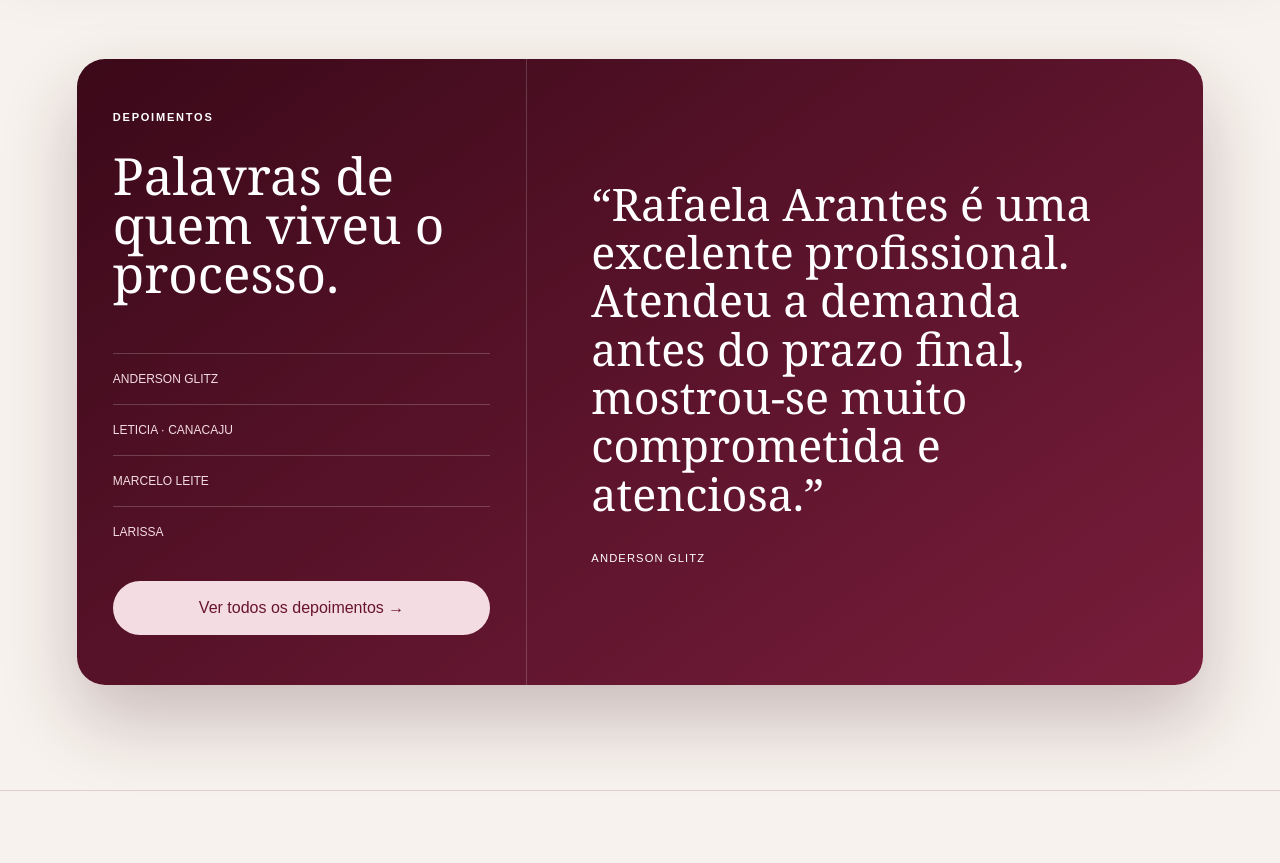
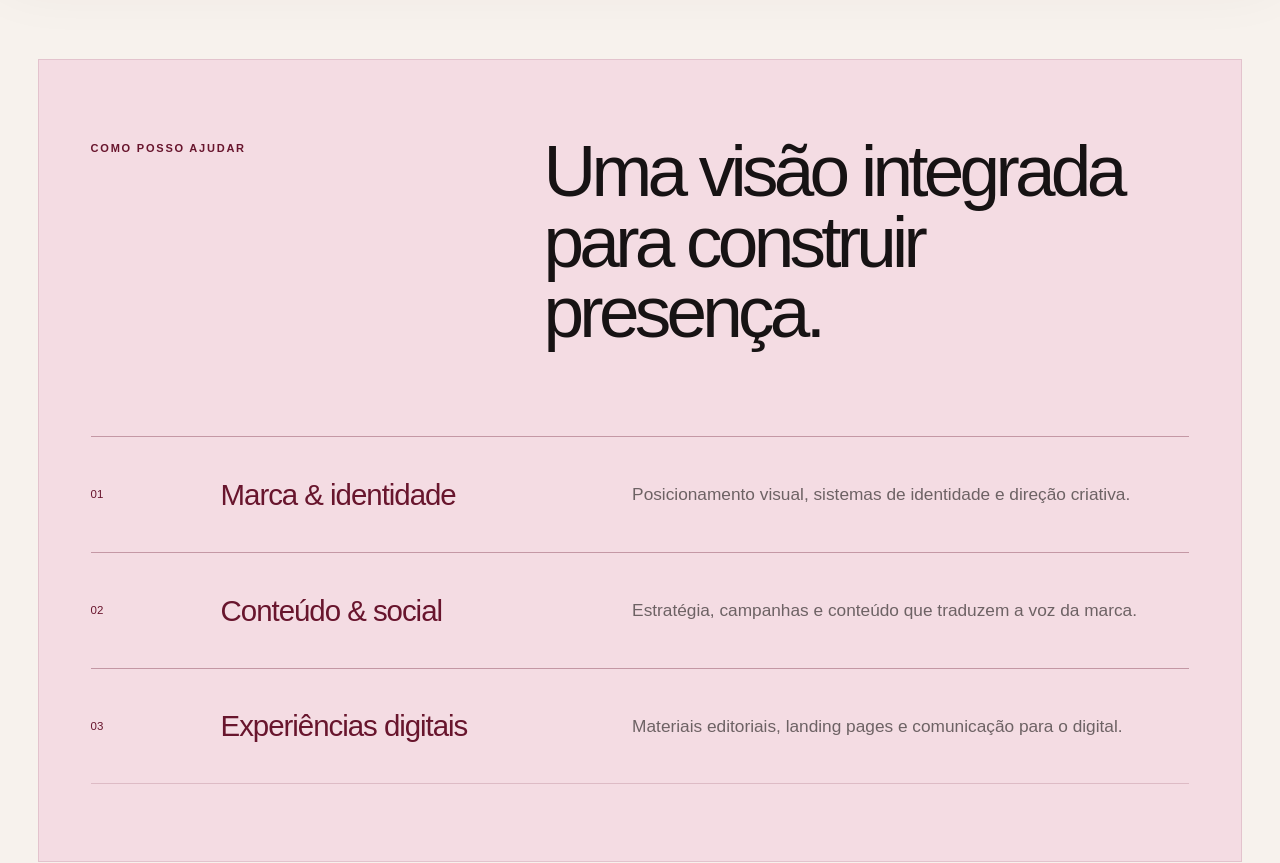
Before and after one commit to rafaarantess/portfolio-rafaela, a Next.js app: page / in a window 1280 px wide. Shown: the part 2500-3363 px from the top of the page. Built offline with nearby package versions, Linux system fonts and the light colour scheme.

Commit message:
Add editorial services section to home

```diff
--- a/app/globals.css
+++ b/app/globals.css
@@ -275,3 +275,17 @@ html{background:var(--ivory)}body{background:var(--ivory);color:var(--ink)}
 .contactPage.texturedHero .contactIcon svg{stroke-width:1.9}
 @media(max-width:900px){.portfolioGrid{grid-template-columns:repeat(2,minmax(0,1fr))}.portfolioGrid .masonryTile,.portfolioGrid .masonryTile:nth-last-child(2),.portfolioGrid .masonryTile:last-child{grid-column:span 1}}
 @media(max-width:600px){.portfolioGrid{grid-template-columns:1fr;padding:4px 12px 64px}.portfolioGrid .masonryTile{aspect-ratio:4 / 3}.testimonialShowcase h2{margin-bottom:38px}}
+
+/* Editorial services */
+.servicesEditorial{margin:105px clamp(18px,3vw,48px);padding:clamp(48px,6vw,86px) clamp(22px,4vw,64px);background:var(--blush);color:var(--wine);border:1px solid rgba(104,21,45,.12)}
+.servicesEditorial header{display:grid;grid-template-columns:minmax(180px,.72fr) minmax(0,1.28fr);gap:clamp(30px,7vw,110px);align-items:start;padding-bottom:clamp(48px,7vw,94px)}
+.servicesEditorial header .eyebrow{margin:4px 0;color:var(--wine)}
+.servicesEditorial h2{max-width:900px;margin:0;font-size:clamp(3rem,5.7vw,6rem);font-weight:400;line-height:.96;letter-spacing:-.065em;color:var(--ink)}
+.serviceRow{display:grid;grid-template-columns:90px minmax(230px,.8fr) minmax(320px,1.2fr);gap:40px;align-items:center;min-height:116px;border-top:1px solid rgba(104,21,45,.34);transition:background-color .25s ease,padding .25s ease}
+.serviceRow:last-child{border-bottom:1px solid rgba(104,21,45,.16)}
+.serviceRow:hover{padding-left:14px;background:rgba(255,255,255,.18)}
+.serviceRow>span{font-size:.72rem;font-variant-numeric:tabular-nums}
+.serviceRow h3{margin:0;font-size:clamp(1.55rem,2.3vw,2.45rem);font-weight:450;letter-spacing:-.035em}
+.serviceRow p{margin:0;color:var(--muted);font-size:clamp(1rem,1.35vw,1.25rem);line-height:1.55}
+@media(max-width:800px){.servicesEditorial header{grid-template-columns:1fr;gap:24px}.serviceRow{grid-template-columns:48px 1fr;gap:16px 22px;padding:26px 0}.serviceRow p{grid-column:2}.serviceRow:hover{padding-left:0}}
+@media(max-width:600px){.servicesEditorial{margin:60px 18px;padding:38px 22px}.servicesEditorial h2{font-size:clamp(2.55rem,13vw,4rem)}.serviceRow{grid-template-columns:38px 1fr;min-height:0}.serviceRow h3{font-size:1.5rem}.serviceRow p{font-size:.98rem}}
--- a/app/page.tsx
+++ b/app/page.tsx
@@ -3,10 +3,16 @@ import { projects } from "./projects";
 import { SiteHeader } from "./components/SiteHeader";
 import { SiteFooter } from "./components/SiteFooter";
 const names=["ANDERSON GLITZ","LETICIA · CANACAJU","MARCELO LEITE","LARISSA"];
+const services=[
+  ["Marca & identidade","Posicionamento visual, sistemas de identidade e direção criativa."],
+  ["Conteúdo & social","Estratégia, campanhas e conteúdo que traduzem a voz da marca."],
+  ["Experiências digitais","Materiais editoriais, landing pages e comunicação para o digital."],
+];
 export default function Home(){return <main><SiteHeader/>
   <section className="premiumHero"><div><p className="eyebrow">Estratégia · identidade · conteúdo</p><h1>Sou <em>Rafaela Arantes.</em></h1><p>Ajudo marcas e profissionais a transformarem ideias em identidades e experiências digitais claras, estratégicas e memoráveis.</p><div className="heroActions"><Link className="button" href="/projetos">Ver meu trabalho →</Link><a className="button secondaryButton" href="#sobre">Sobre mim</a></div></div><div className="heroPortrait"><img src="/rafaela-arantes.png" alt="Retrato de Rafaela Arantes"/></div></section>
   <section className="section" id="projetos"><div className="sectionHeading"><p className="eyebrow">Trabalhos selecionados</p><h2>Projetos que transformam intenção em presença.</h2><Link className="textLink projectsCta" href="/projetos">Ver todos →</Link></div><div className="projectMasonry homeMasonry">{projects.filter(x=>x.featured).map(project=><Link className="masonryTile" href={`/projetos/${project.slug}`} key={project.slug}><img src={project.cover} alt={`Projeto ${project.title}`}/><span><strong>{project.title}</strong><small>{project.category}</small><b>↗</b></span></Link>)}</div></section>
-  <section className="section aboutPremium textureIvory" id="sobre"><div><p className="eyebrow">Sobre mim</p><img src="/rafaela-arantes.png" alt="Rafaela Arantes"/></div><div><h2>Um olhar que une comportamento, marca e estética.</h2><p>Minha formação em Marketing Digital e Psicologia amplia meu olhar sobre percepção e comunicação. Cada projeto começa pela compreensão do que a marca precisa expressar — antes de decidir como ela deve parecer.</p><Link className="button" href="/formacao">Minha trajetória →</Link></div></section>
+  <section className="section aboutPremium textureIvory" id="sobre"><div><p className="eyebrow">Sobre mim</p><img src="/rafaela-arantes.png" alt="Rafaela Arantes"/></div><div><h2>Um olhar que une comportamento, marca e estética.</h2><p>Minha formação em Marketing Digital e Psicologia amplia meu olhar sobre percepção e comunicação. Cada projeto começa pela compreensão do que a marca precisa expressar — antes de decidir como ela deve parecer.</p><p>Desde 2022, atuo entre projetos independentes e ambientes institucionais, conectando design, conteúdo e estratégia em português e inglês.</p><Link className="button" href="/formacao">Minha trajetória →</Link></div></section>
+  <section className="servicesEditorial"><header><p className="eyebrow">Como posso ajudar</p><h2>Uma visão integrada para construir presença.</h2></header><div>{services.map((service,index)=><article className="serviceRow" key={service[0]}><span>{String(index+1).padStart(2,"0")}</span><h3>{service[0]}</h3><p>{service[1]}</p></article>)}</div></section>
   <section className="testimonialShowcase"><div><p className="eyebrow">Depoimentos</p><h2>Palavras de quem viveu o processo.</h2>{names.map(x=><span key={x}>{x}</span>)}<Link href="/depoimentos">Ver todos os depoimentos →</Link></div><blockquote>“Rafaela Arantes é uma excelente profissional. Atendeu a demanda antes do prazo final, mostrou-se muito comprometida e atenciosa.”<small>ANDERSON GLITZ</small></blockquote></section>
   <section className="contactClean"><p className="eyebrow">Um novo projeto</p><h2>Vamos criar algo que represente você ou sua marca de verdade.</h2><a href="mailto:rafaaranteswork@gmail.com">rafaaranteswork@gmail.com ↗</a></section><SiteFooter/>
 </main>}
```
Also changed, not shown: app/en/page.tsx (+2 -1 lines), 2 other files (tests, documents, lock files or other folders).
